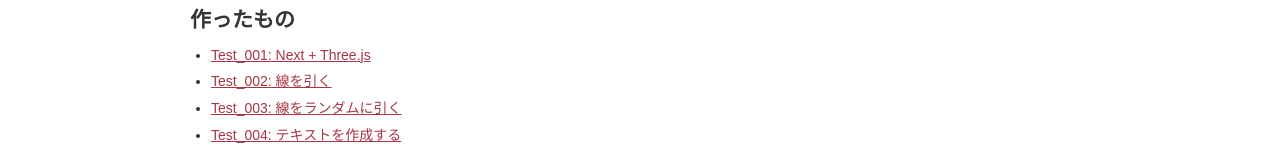
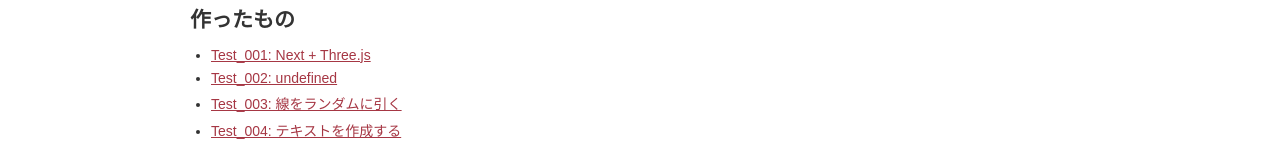
Before and after one commit to ryo-i/next-three-js-test, a Next.js app: page / in a window 1280 px wide. Shown: the part 229-378 px from the top of the page. Built offline with nearby package versions, Linux system fonts and the light colour scheme.

Commit message:
テキストやurlの共通部分をidに統合 #3

```diff
--- a/data/data.json
+++ b/data/data.json
@@ -6,88 +6,72 @@
         "title":"Next-three-js-test",
         "text": "Next.js環境でthree.jsを動かす"
     },
+    "link": {
+        "repository": "https://github.com/ryo-i/next-three-js-test/",
+        "testPath": "blob/main/components/"
+    },
     "test": {
         "test001": {
-            "path": "test/001",
-            "title":"Test_001: Next + Three.js",
+            "id": "001",
+            "title":"Next + Three.js",
             "text": "はじめのいっぽ。Next.js環境でthree.jsが動くかテスト",
-            "code": "https://github.com/ryo-i/next-three-js-test/blob/main/components/Inner_001.tsx",
             "blog": "https://www.i-ryo.com/entry/2022/11/15/133243"
         },
         "test002": {
+            "id": "002",
             "path": "test/002",
-            "title":"Test_002: 線を引く",
             "text": "LineBasicMaterialを使って線を引く",
-            "code": "https://github.com/ryo-i/next-three-js-test/blob/main/components/Inner_002.tsx",
             "blog": ""
         },
         "test003": {
-            "path": "test/003",
-            "title":"Test_003: 線をランダムに引く",
+            "id": "003",
+            "title":"線をランダムに引く",
             "text": "Math.random()で線をランダムに引く",
-            "code": "https://github.com/ryo-i/next-three-js-test/blob/main/components/Inner_003.tsx",
             "blog": ""
         },
         "test004": {
-            "path": "test/004",
-            "title":"Test_004: テキストを作成する",
+            "id": "004",
+            "title":"テキストを作成する",
             "text": "TextGeometryでテキストを作成する",
-            "code": "https://github.com/ryo-i/next-three-js-test/blob/main/components/Inner_004.tsx",
             "blog": ""
         },
         "test005": {
-            "path": "test/005",
-            "title":"Test_005: 日本語テキストを作成する",
+            "id": "005",
+            "title":"日本語テキストを作成する",
             "text": "日本語フォントを読み込む",
-            "code": "https://github.com/ryo-i/next-three-js-test/blob/main/components/Inner_005.tsx",
             "blog": ""
         },
         "test006": {
-            "path": "test/006",
-            "title":"Test_006: 3Dモデルを読み込む",
+            "id": "006",
+            "title":"3Dモデルを読み込む",
             "text": "GLTFLoaderでgltf形式の3Dモデルを読み込む",
-            "code": "https://github.com/ryo-i/next-three-js-test/blob/main/components/Inner_006.tsx",
             "blog": ""
         },
         "test007": {
-            "path": "test/007",
-            "title":"Test_007: react-three-fiber",
+            "id": "007",
+            "title":"react-three-fiber",
             "text": "react-three-fiberで立体を表示する",
-            "code": "https://github.com/ryo-i/next-three-js-test/blob/main/components/Inner_007.tsx",
             "blog": ""
         },
         "test008": {
-            "path": "test/008",
-            "title":"Test_008: キューブを複数配置",
+            "id": "008",
+            "title":"キューブを複数配置",
             "text": "キューブ作成を関数化し、色や位置を引数で指定して複数配置する",
-            "code": "https://github.com/ryo-i/next-three-js-test/blob/main/components/Inner_008.tsx",
             "blog": ""
         },
         "test009": {
-            "path": "test/009",
-            "title":"Test_009: 二次元の円(CircleGeometry)",
+            "id": "009",
+            "title":"二次元の円(CircleGeometry)",
             "text": "CircleGeometryで二次元の円を作る",
-            "code": "https://github.com/ryo-i/next-three-js-test/blob/main/components/Inner_009.tsx",
             "blog": ""
         },
         "test010": {
-            "path": "test/010",
-            "title":"Test_010: 円錐(ConeGeometry)",
+            "id": "010",
+            "title":"円錐(ConeGeometry)",
             "text": "ConeGeometryで円錐を作る",
-            "code": "https://github.com/ryo-i/next-three-js-test/blob/main/components/Inner_010.tsx",
             "blog": ""
         }
     },
-    "inner": [
-        {
-        "title": "CSS（文字色）",
-        "text": "CSSでタイトルの文字色変更。"
-        },
-        {
-        "title": "JS（文字列）",
-        "text": "JSでテキストの文字列追加「<span class='hello'></span>」"
-        }
-    ],
     "footer": {
         "text": "©️ イイダリョウ"
     }
--- a/pages/about.tsx
+++ b/pages/about.tsx
@@ -59,7 +59,7 @@
                 <h2>進捗</h2>
                 <ul>
                     <li>geometry1の引数を直接書く方法に変更 <a href="https://github.com/ryo-i/next-app-started/issues/8">#8</a></li>
-                    <li>indexページを動的に生成 <a href="https://github.com/ryo-i/next-app-started/issues/3">#3</a></li>
+                    <li>テキストやurlの共通部分をidに統合 <a href="https://github.com/ryo-i/next-app-started/issues/3">#3</a></li>
 
                 </ul>
             </section>
--- a/pages/index.tsx
+++ b/pages/index.tsx
@@ -17,8 +17,8 @@
   for (let key in testInfo) {
     indexList.push(
     <li key={ key }>
-      <Link href={ testInfo[key].path }>
-        {testInfo[key].title }
+      <Link href={ 'test/' + testInfo[key].id }>
+        { 'Test_' + testInfo[key].id + ': ' + testInfo[key].title }
       </Link>
     </li>);
   }
```
Also changed, not shown: pages/test/[id].tsx (+3 -2 lines), 1 other file (tests, documents, lock files or other folders).
